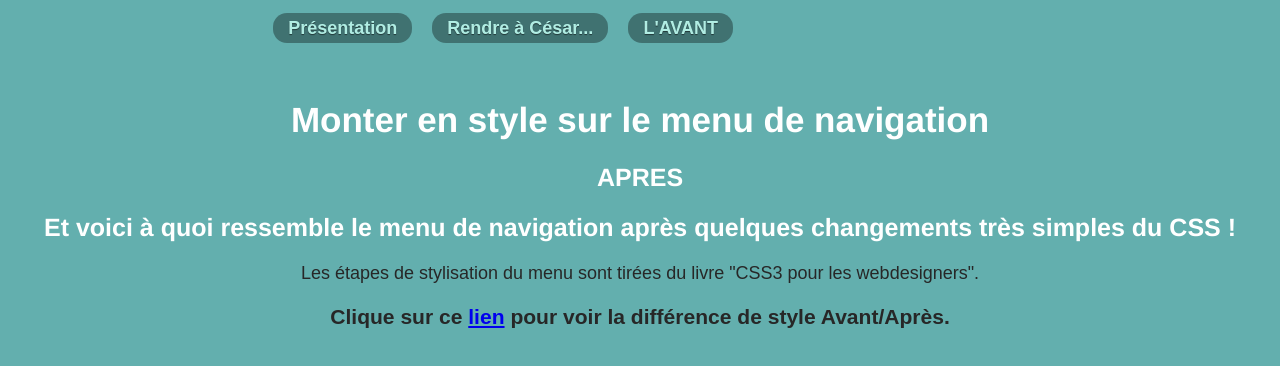
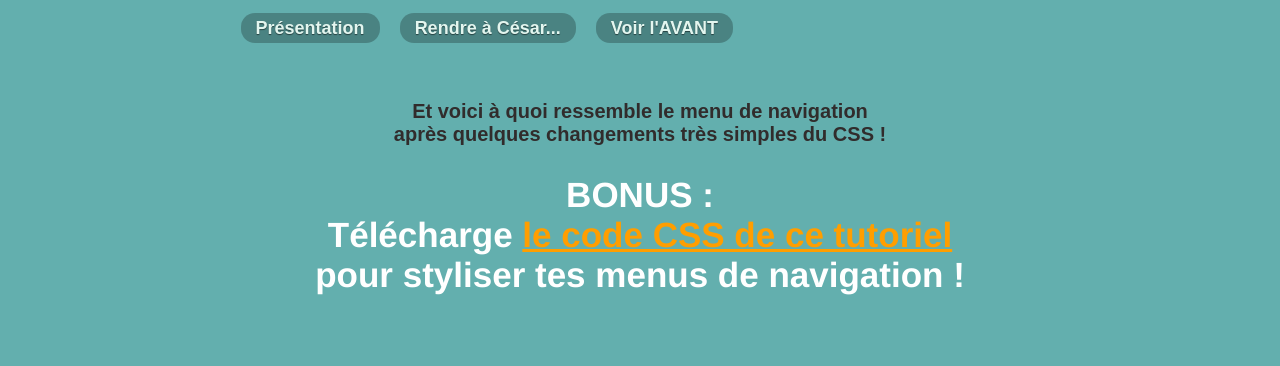
Before and after one commit to anouc/menunavigation-github-pages, a plain HTML site: page index2.html in a window 1280 px wide. Drawn offline with Linux system fonts and the light colour scheme.

Commit message:
Retravaille des pages HTML

```diff
--- a/index2.html
+++ b/index2.html
@@ -9,18 +9,15 @@
 
 	<nav>
 		<ul>
-			<li> <a href="http://google.fr">Présentation</a></li>
+			<li> <a href="item1">Présentation</a></li>
 			<li> <a href="#item2">Rendre à César...</a></li>
-			<li> <a href="#item3">L'AVANT</a></li>
+			<li> <a href="index.html">Voir l'AVANT</a></li>
 		</ul>
 	</nav>
 
-	<h1>Monter en style sur le menu de navigation</h1>
-	<h2>APRES</h2>
-	<h2 id="item1">Et voici à quoi ressemble le menu de navigation après quelques changements très simples du CSS !</h2>
-	<p id="item2">Les étapes de stylisation du menu sont tirées du livre "CSS3 pour les webdesigners".</p>
-	<h3 id="item3">Clique sur ce <a href="index.html">lien</a> pour voir la différence de style Avant/Après.</h3>
-	<p>
+	<h1 id="item1">Et voici à quoi ressemble le menu de navigation <br>après quelques changements très simples du CSS !</h1>
+
+	<h2 id="item2">BONUS : <br>Télécharge <a href="http://htmlbordel.fr/styliser-menu-de-navigation-tutoriel"> le code CSS de ce tutoriel </a> <br>pour styliser tes menus de navigation !</h2>
 
 	</p>
 </body>
--- a/style.css
+++ b/style.css
@@ -20,7 +20,6 @@ h2
 {
 	font-family: Helvetica;
 	font-size: 25px;
-	color: white;
 	text-align: center;
 
 }
--- a/style2.css
+++ b/style2.css
@@ -9,21 +9,28 @@ body
 h1
 {
 	margin-top: 100px;
-	font-family: Helvetica;
-	font-size: 35px;
-	color: white;
+	font-size: 20px;
+	color: #312c2c;
 	text-align: center;
 }
 
-h2
-{
+h2 {
+	font-size: 35px;
+	text-align: center;
+	color: white;
 	font-family: Helvetica;
-	font-size: 25px;
-	color: white;
-	text-align: center;
 }
 
-h3, p {
+h2 a {
+	color: #FF9E00;
+	font-weight: bold;
+}
+
+h2 a:hover {
+	color: #f9ab2c;
+}
+
+p {
 	text-align: center;
 }
 
@@ -54,17 +61,17 @@ nav a {
 nav li a {
 	padding: 5px 15px;
 	font-weight : bold;
-	color: rgba(192, 255, 244, 0.9);
+	color: rgb(227, 246, 239);
 	text-shadow: 0px 1px 1px rgba(0, 0, 0, 0.5);
 	-webkit-border-radius : 14px;
 	-moz-border-radius : 14px;
 	border-radius : 14px;
-	background-color: rgba(0, 0, 0, 0.35);
+	background-color: rgba(0, 0, 0, 0.25);
 	transition-property: background-color;
 	transition-duration: 1s;
 }
 
 nav a:hover {
 	color : #fff;
-	background : rgba(255, 255, 255, 0.15);
+	background : rgba(255, 255, 255, 0.25);
 }
```
Also changed, not shown: index.html (+4 -5 lines).
